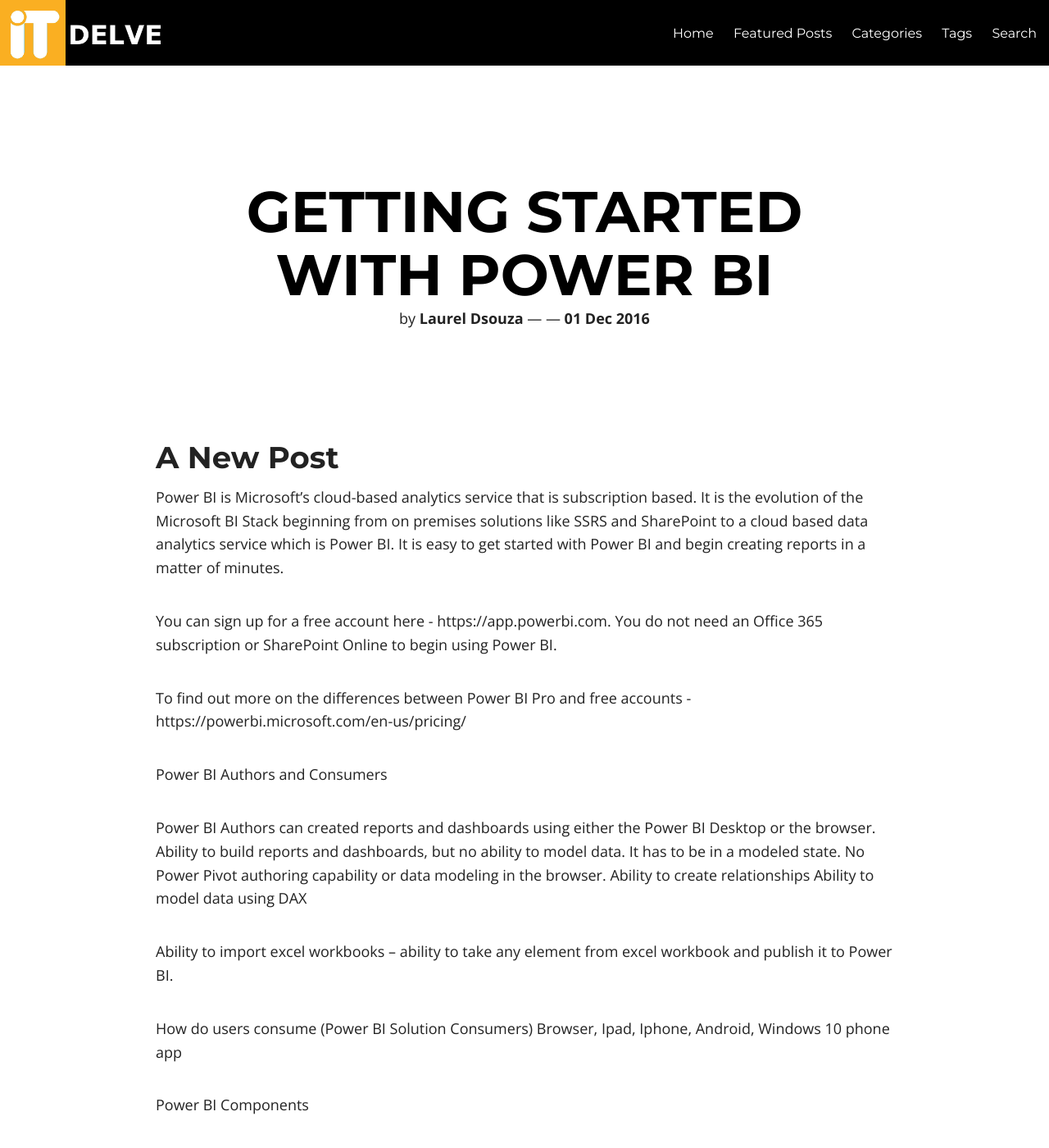
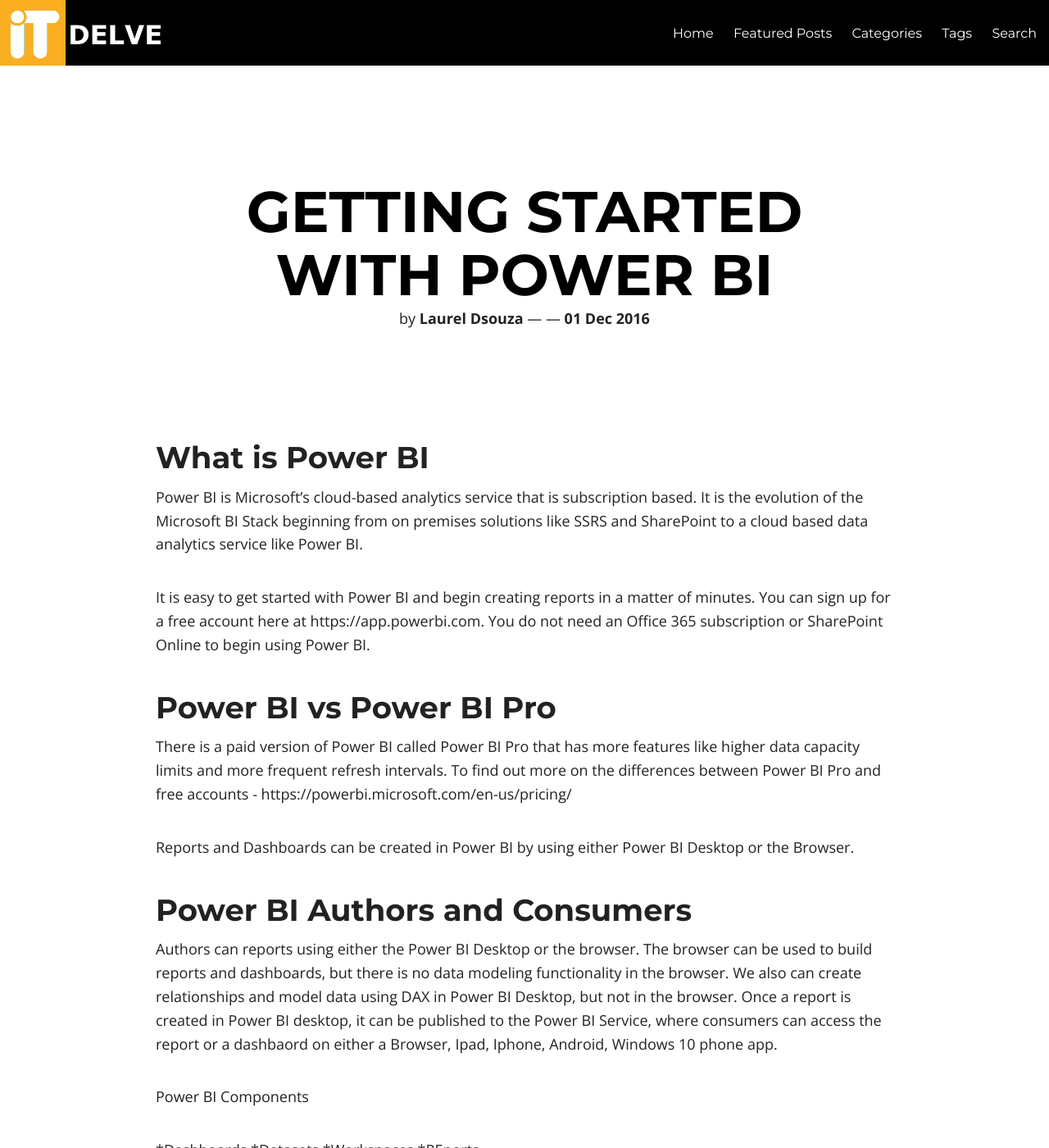
Before and after one commit to ldsouza/ldsouza.github.io, a Jekyll site: the page built from _posts/2016-12-01-getting-started-with-power-bi.md, in a window 1280 px wide and 1400 px high. Shown: the whole window at 82% size. Built offline with Jekyll 4.4.1, drawn with Linux system fonts in a browser that asks for light colours; nearby versions of some CDN libraries.

Commit message:
Update 2016-12-01-getting-started-with-power-bi.md

```diff
--- a/_posts/2016-12-01-getting-started-with-power-bi.md
+++ b/_posts/2016-12-01-getting-started-with-power-bi.md
@@ -6,26 +6,20 @@
 comments: false
 title: Getting Started with Power BI
 ---
-## A New Post
+## What is Power BI
 
-Power BI is Microsoft's cloud-based analytics service that is subscription based. It is the evolution of the Microsoft BI Stack beginning from on premises solutions like SSRS and SharePoint to a cloud based data analytics service which is Power BI. It is easy to get started with Power BI and begin creating reports in a matter of minutes.
+Power BI is Microsoft's cloud-based analytics service that is subscription based. It is the evolution of the Microsoft BI Stack beginning from on premises solutions like SSRS and SharePoint to a cloud based data analytics service like Power BI.
 
-You can sign up for a free account here - https://app.powerbi.com. You do not need an Office 365 subscription or SharePoint Online to begin using Power BI.
+It is easy to get started with Power BI and begin creating reports in a matter of minutes. You can sign up for a free account here at https://app.powerbi.com. You do not need an Office 365 subscription or SharePoint Online to begin using Power BI.
 
+## Power BI vs Power BI Pro
+There is a paid version of Power BI called Power BI Pro that has more features like higher data capacity limits and more frequent refresh intervals. To find out more on the differences between Power BI Pro and free accounts - https://powerbi.microsoft.com/en-us/pricing/
 
-To find out more on the differences between Power BI Pro and free accounts - https://powerbi.microsoft.com/en-us/pricing/
+Reports and Dashboards can be created in Power BI by using either Power BI Desktop or the Browser.
 
-Power BI Authors and Consumers
+##  Power BI Authors and Consumers
+Authors can reports using either the Power BI Desktop or the browser. The browser can be used to build reports and dashboards, but there is no data modeling functionality in the browser. We also can create relationships and model data using DAX in Power BI Desktop, but not in the browser. Once a report is created in Power BI desktop, it can be published to the Power BI Service, where consumers can access the report or a dashbaord on either a Browser, Ipad, Iphone, Android, Windows 10 phone app.
 
-Power BI Authors can created reports and dashboards using either the Power BI Desktop or the browser. Ability to build reports and dashboards, but no ability to model data. It has to be in a modeled state.
-No Power Pivot authoring capability or data modeling in the browser.
-Ability to create relationships
-Ability to model data using DAX
-
-Ability to import excel workbooks – ability to take any element from excel workbook and publish it to Power BI.
-
-How do users consume (Power BI Solution Consumers)
-Browser, Ipad, Iphone, Android, Windows 10 phone app
 
 Power BI Components
 
```
